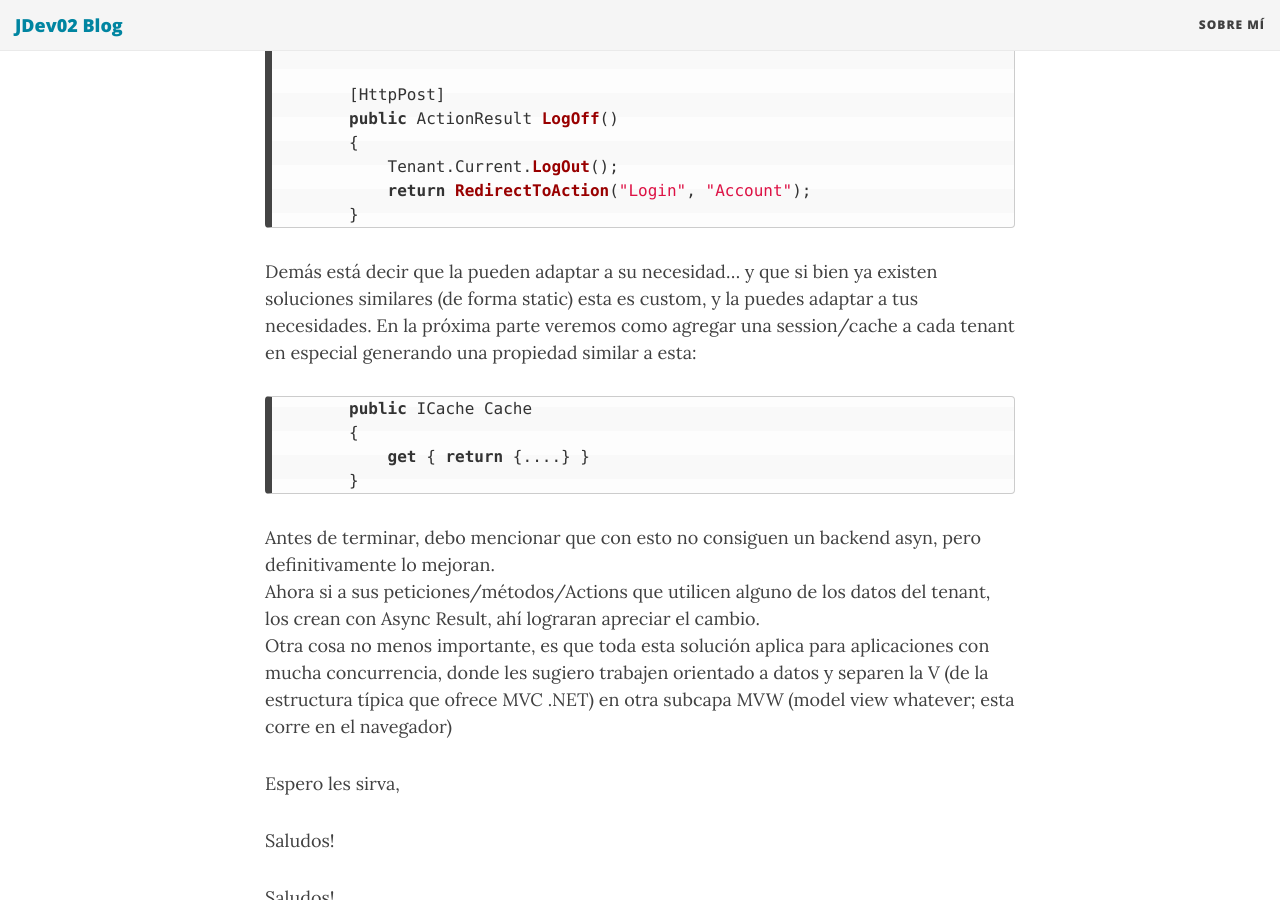
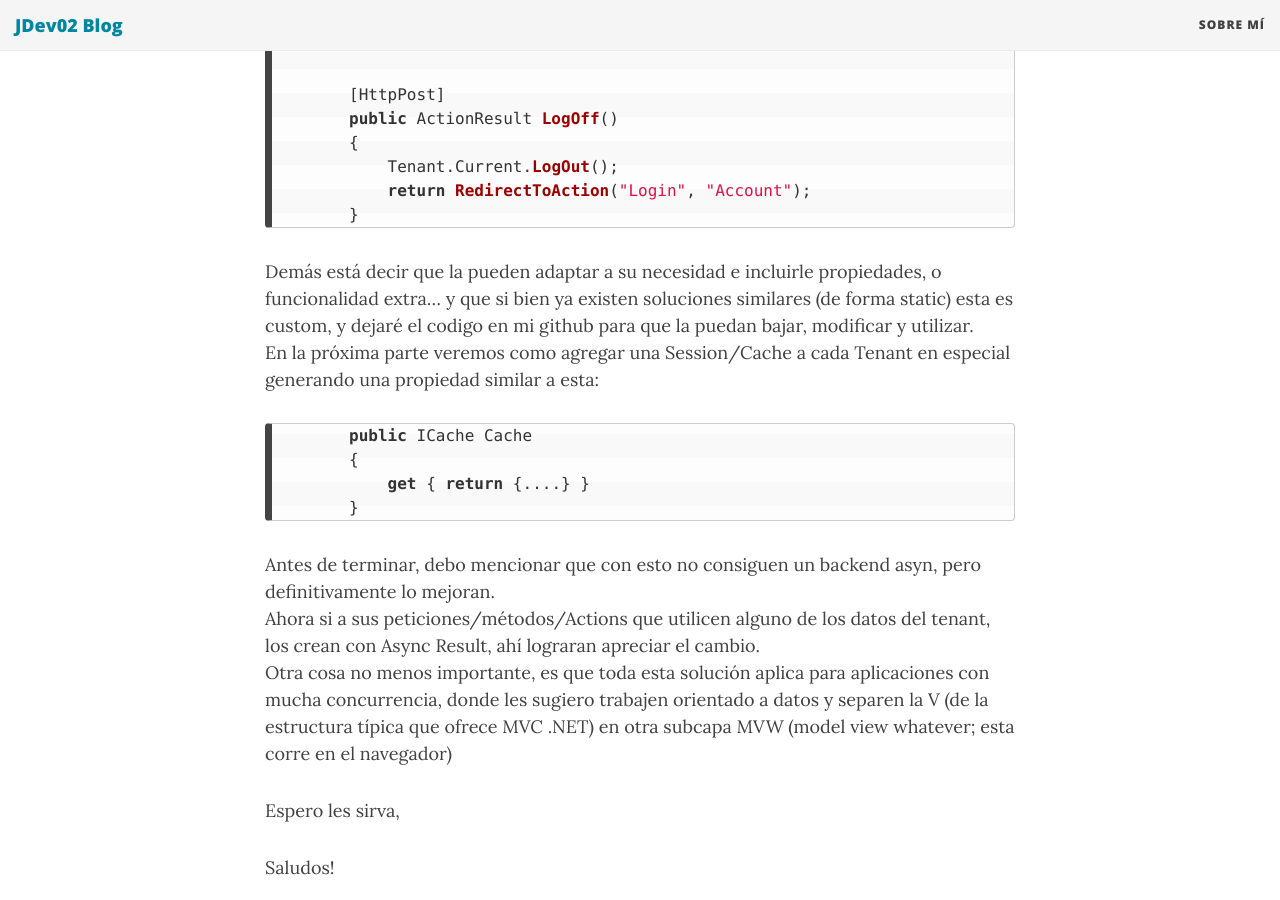
Before and after one commit to JDev02/JDev02.github.io, a Jekyll site: the page built from _posts/2016-12-05-App-Web-MultiTenant-part1.md, in a window 1280 px wide and 900 px high, scrolled down 4830 px. Built offline with Jekyll 4.4.1, drawn with Linux system fonts in a browser that asks for light colours; nearby versions of some CDN libraries; comment, search, counter and statistics services are not loaded.

Commit message:
fin revision 2do post

```diff
--- a/_posts/2016-12-05-App-Web-MultiTenant-part1.md
+++ b/_posts/2016-12-05-App-Web-MultiTenant-part1.md
@@ -186,7 +186,7 @@ Y para utilizarla podemos crear un método de login similar a este:
 
 
 
-Demás está decir que la pueden adaptar a su necesidad... y que si bien ya existen soluciones similares (de forma static) esta es custom, y la puedes adaptar a tus necesidades. En la próxima parte veremos como agregar una session/cache a cada tenant en especial
+Demás está decir que la pueden adaptar a su necesidad e incluirle propiedades, o funcionalidad extra... y que si bien ya existen soluciones similares (de forma static) esta es custom, y dejaré el codigo en mi github para que la puedan bajar, modificar y utilizar. <br>En la próxima parte veremos como agregar una Session/Cache a cada Tenant en especial
 generando una propiedad similar a esta:
 
 
```
